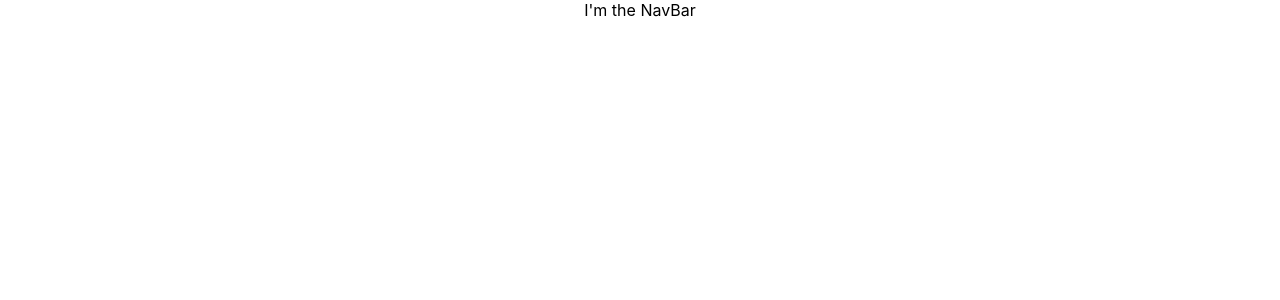
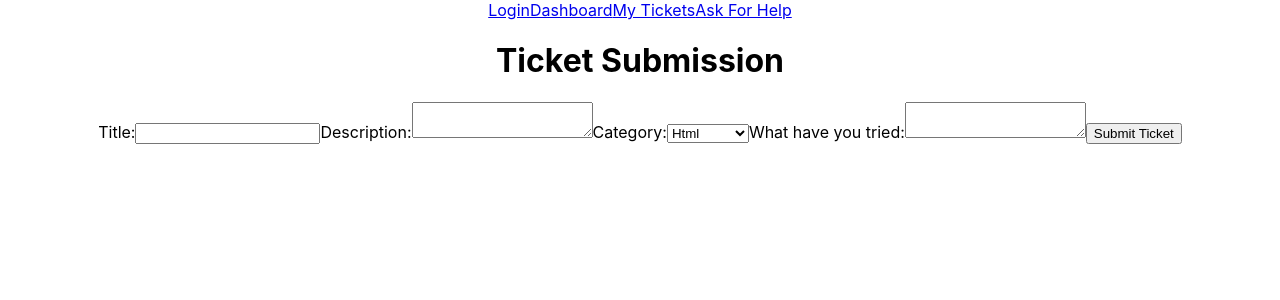
Before and after one commit to Build-Week-Dev-Desk/FrontEnd, a React (Create React App) app in the folder client/: page /createticket in a window 1280 px wide. Shown: the top 300 px of the page. Built offline with nearby package versions, Linux system fonts and the light colour scheme.

Commit message:
Setup CreateTicketForm, created MyTickets.js, updated the NavBar

```diff
--- a/client/src/App.js
+++ b/client/src/App.js
@@ -8,6 +8,8 @@ import PrivateRoute from "./tools/PrivateRoute";
 import Dashboard from "./components/dashboard/Dashboard";
 import LoginForm from "./components/login/LoginForm";
 import NavBar from "./components/NavBar";
+import CreateTicketForm from './components/dashboard/CreateTicketForm';
+import MyTickets from './components/dashboard/MyTickets';
 
 function App() {
   return (
@@ -16,7 +18,9 @@ function App() {
         <NavBar />
         <Route path="/login" component={LoginForm} />
         {/* This private route is not working properly yet */}
-        <PrivateRoute path="/dashboard" component={Dashboard} />
+        <Route path="/dashboard" component={Dashboard} />
+        <Route path="/mytickets" component={MyTickets} />
+        <Route path="/createticket" component={CreateTicketForm} />
       </div>
     </BrowserRouter>
   );
--- a/client/src/components/NavBar.js
+++ b/client/src/components/NavBar.js
@@ -1,9 +1,13 @@
 import React from 'react';
+import { Link } from 'react-router-dom';
 
 function NavBar(props) {
     return (
         <div>
-            I'm the NavBar
+            <Link to="/login">Login</Link>
+            <Link to="/dashboard">Dashboard</Link>
+            <Link to="/mytickets">My Tickets</Link>
+            <Link to="/createticket">Ask For Help</Link>
         </div>
     );
 }
--- a/client/src/components/dashboard/CreateTicketForm.js
+++ b/client/src/components/dashboard/CreateTicketForm.js
@@ -7,7 +7,7 @@
 //         title: 'string',
 //         status: 'one of [open, claimed, resolved]',
 //         description: 'string',
-//         attemptedSolutions: [],
+//         attemptedSolutions: "",
 //         category: 'one of [html, css, javascript, python]',
 //         asker: user.name,
 //         timeCreated: date,
@@ -20,12 +20,61 @@
 //work on this with Seth
 
 
-import React from 'react';
+import React, { useState } from 'react';
 
 function CreateTicketForm(props) {
+    const [newTicket, setNewTicket ] = useState({});
+
+    const handleSubmit = e => {
+        e.preventDefault();
+        // setup axios post call
+        // redirect to dashboard or myticketstudent
+    }
+
+    const handleChange = e => {
+        setNewTicket({
+            ...newTicket,
+            [e.target.name]: e.target.value
+        })
+        console.log(newTicket);
+    }
+
     return (
         <div>
-
+            <h1>Ticket Submission</h1>
+            <form onSubmit={handleSubmit}>
+                <label htmlFor="title">Title:
+                <input
+                id="title"
+                type="text"
+                name="name"
+                onChange={handleChange}
+                />
+                </label>
+                <label htmlFor="description">Description:
+                <textarea
+                id="description"
+                name="description"
+                onChange={handleChange}
+                />
+                </label>
+                <label htmlFor="category">Category:
+                <select name="category" onChange={handleChange}>
+                    <option value="html">Html</option>
+                    <option value="css">CSS</option>
+                    <option value="javascript">Javascript</option>
+                    <option value="python">Python</option>
+                </select>
+                </label>
+                <label>What have you tried:
+                    <textarea
+                    id="attemptedSolution"
+                    name="attemptedSolution"
+                    onChange={handleChange}
+                    />
+                </label>
+                <button>Submit Ticket</button>
+            </form>
         </div>
     );
 }
--- a/client/src/components/dashboard/Dashboard.js
+++ b/client/src/components/dashboard/Dashboard.js
@@ -3,8 +3,6 @@ import React from 'react';
 
 //components
 import CreateTicketForm from './CreateTicketForm';
-import MyTicketsStaff from './MyTicketsStaff';
-import MyTicketsStudent from './MyTicketsStudent';
 import TicketList from './TicketList'
 
 const Dashboard = props => {
@@ -13,15 +11,9 @@ const Dashboard = props => {
     return (
 
         <div>
-            <MyTicketsStudent/>
-            <MyTicketsStaff/>
-            <CreateTicketForm/>
 
-            {/* if user is a student and they have studentTickets then render the studentTickets */}
-            {/* {state.user.student && (state.user.studentTickets.length > 0) && <MyTicketsStudent/>} */}
 
-            {/* if user is staff and they have stafftickets then render the stafftickets */}
-            {/* {state.user.staff && (state.user.stafftickets.length > 0) && <MyTicketsStaff/>} */}
+
 
             {/* if user is student render createTicketForm */}
             {/* {state.user.student && <CreateTicketForm/>} */}
--- /dev/null
+++ b/client/src/components/dashboard/MyTickets.js
@@ -0,0 +1,14 @@
+import MyTicketsStaff from './MyTicketsStaff';
+import MyTicketsStudent from './MyTicketsStudent';
+
+const MyTickets = () => {
+
+}
+
+export default MyTickets;
+
+            {/* if user is a student and they have studentTickets then render the studentTickets */}
+            {/* {state.user.student && (state.user.studentTickets.length > 0) && <MyTicketsStudent/>} */}
+
+            {/* if user is staff and they have stafftickets then render the stafftickets */}
+            {/* {state.user.staff && (state.user.stafftickets.length > 0) && <MyTicketsStaff/>} */}
```
Also changed, not shown: 1 other file (tests, documents, lock files or other folders).
